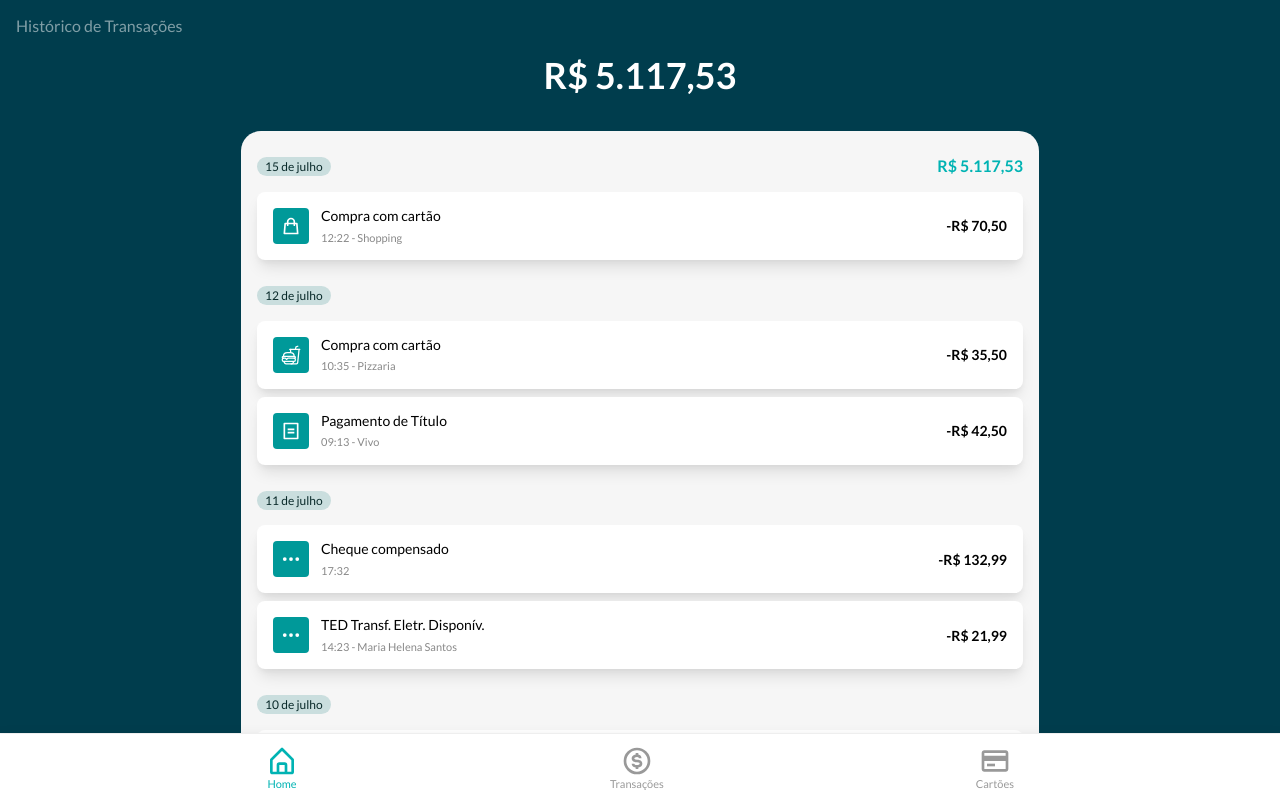
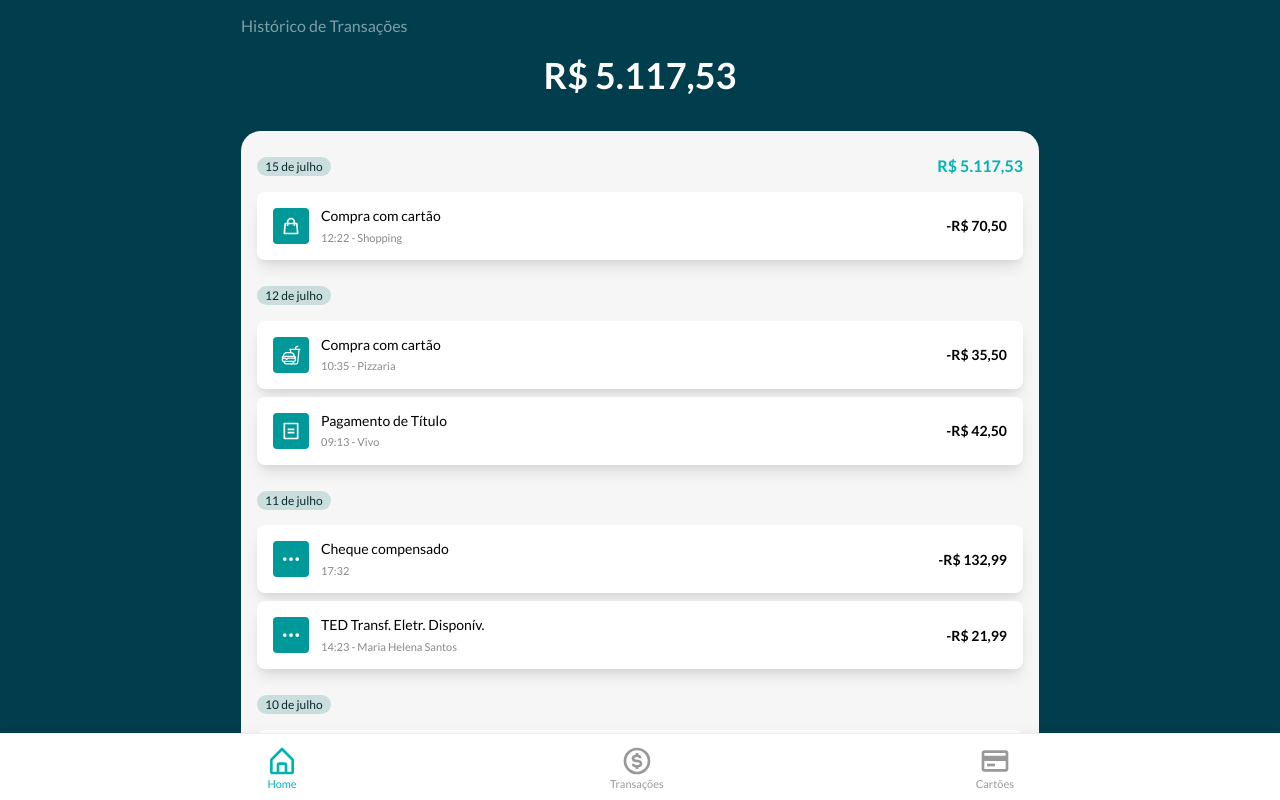
Before and after one commit to cezinha/mini-app-react, a React (Create React App) app: page /transaction in a window 1280 px wide. Built offline with nearby package versions, Linux system fonts and the light colour scheme.

Commit message:
- max-width

```diff
--- a/src/screens/Statement/style.ts
+++ b/src/screens/Statement/style.ts
@@ -9,6 +9,8 @@ export const Container = styled.div`
 
 export const Head = styled.div`
   padding: 16px 16px;
+  max-width: 798px;
+  margin: 0 auto;
   & h1 {
     color: rgba(255, 255, 255, 0.5);
     font-size: 16px;
```
